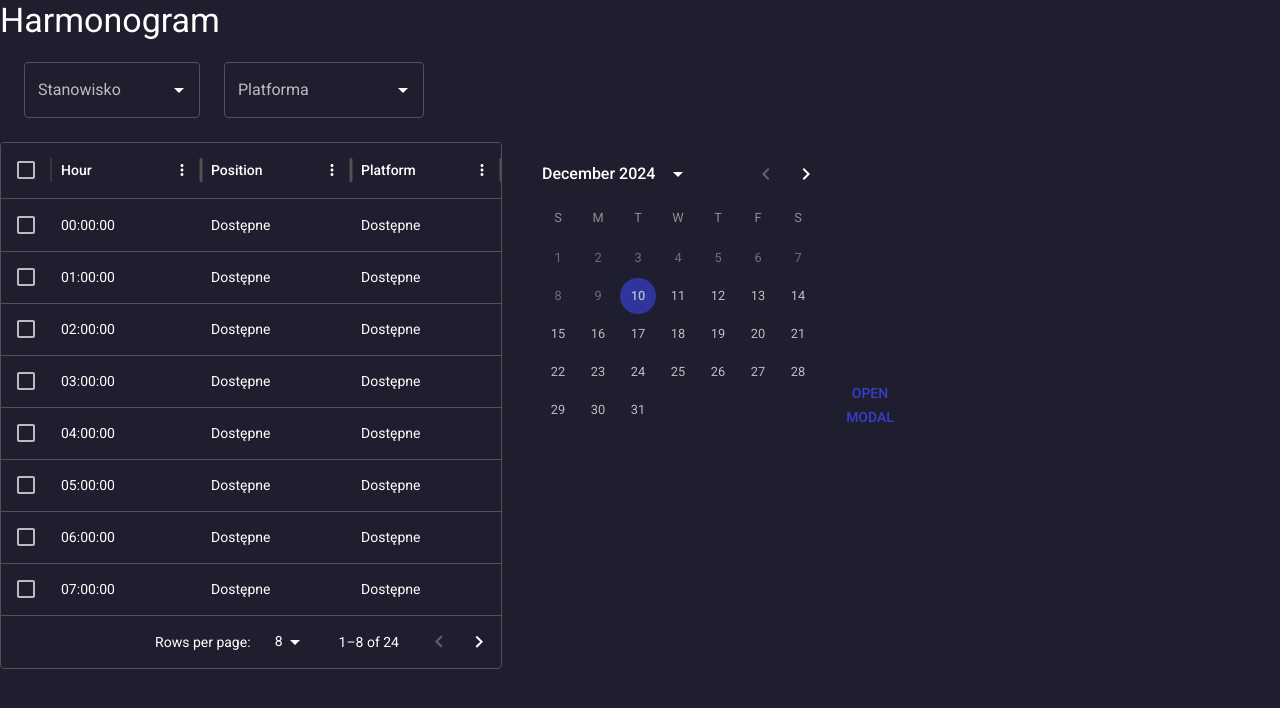
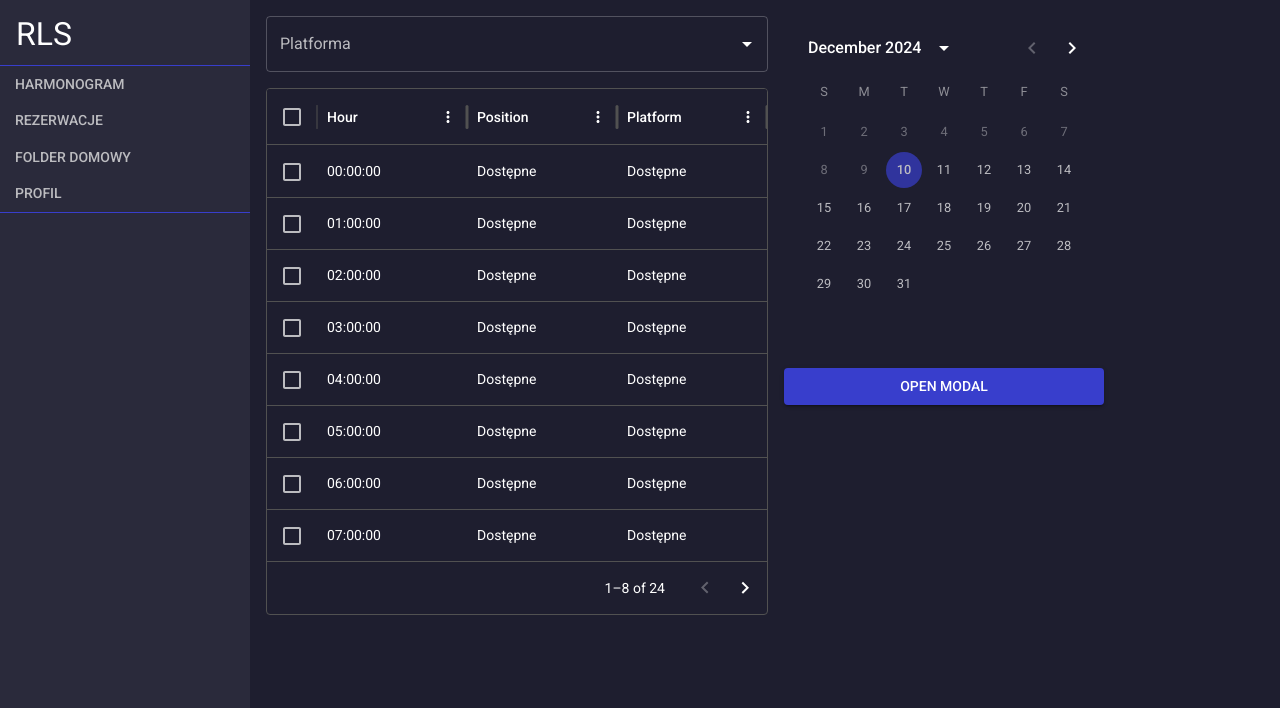
Before and after one commit to Kar0lu/rls-frontend, a React (Vite) app in the folder frontend/: page /user in a window 1280 px wide. Shown: the top 708 px of the page. Built offline with nearby package versions, Linux system fonts and the light colour scheme; sample sign-in values are in the browser's storage.

Commit message:
feat: implemented navigation menu as wrapper component, cleared harmonogram page

```diff
--- a/frontend/src/App.jsx
+++ b/frontend/src/App.jsx
@@ -1,7 +1,7 @@
 import React from 'react';
 import { ThemeProvider, createTheme, CssBaseline } from '@mui/material';
 import LandingPage from './pages/LandingPage';
-import CallendarPage from './pages/CallendarPage'
+import HarmonogramPage from './pages/HarmonogramPage'
 
 import { BrowserRouter as Router, Route, Routes } from 'react-router-dom'
 import AdminRoute from './utils/AdminRoute'
@@ -9,6 +9,7 @@ import UserRoute from './utils/UserRoute'
 
 import { AuthProvider } from './context/AuthContext'
 import { SnackbarProvider } from './context/SnackbarContext';
+import SideNavProvider from './providers/SideNavProvider';
 
 const theme = createTheme({
   palette: {
@@ -73,11 +74,13 @@ function App() {
       <SnackbarProvider>
       <Router>
       <AuthProvider>
-          <Routes>
-              <Route path="/" element={<LandingPage/>}/>
-              <Route path="/admin" element={<AdminRoute><CallendarPage/></AdminRoute>} />
-              <Route path="/user" element={<UserRoute><CallendarPage/></UserRoute>} />
-          </Routes>
+      <SideNavProvider>
+        <Routes>
+            <Route path="/" element={<LandingPage/>}/>
+            <Route path="/admin" element={<AdminRoute><HarmonogramPage/></AdminRoute>} />
+            <Route path="/user" element={<UserRoute><HarmonogramPage/></UserRoute>} />
+        </Routes>
+      </SideNavProvider>
       </AuthProvider>
       </Router>
       </SnackbarProvider>
--- /dev/null
+++ b/frontend/src/modals/HarmonogramModal.jsx
@@ -0,0 +1,39 @@
+import React from 'react';
+import { Box, Modal, Typography } from '@mui/material';
+import { DatePicker } from '@mui/x-date-pickers';
+
+const HarmonogramModal = ({open, handleClose, selectedDate}) => {
+    return (
+        <Modal
+            open={open}
+            onClose={handleClose}
+            aria-labelledby="modal-modal-title"
+            aria-describedby="modal-modal-description"
+        >
+            <Box
+                sx={{
+                    position: 'absolute',
+                    top: '50%',
+                    left: '50%',
+                    transform: 'translate(-50%, -50%)',
+                    width: 400,
+                    bgcolor: 'background.paper',
+                    border: '2px solid #000',
+                    boxShadow: 24,
+                    p: 4,
+                }}
+            >
+                <Typography variant="h6" component="h2">
+                    Rezerwacja
+                </Typography>
+                <DatePicker
+                    value={selectedDate}
+                    format="LL"
+                    disabled
+                />
+            </Box>
+        </Modal>
+    );
+};
+
+export default HarmonogramModal
--- a/frontend/src/pages/CallendarPage.jsx
+++ /dev/null
@@ -1,32 +0,0 @@
-/* eslint-disable no-unused-vars */
-import React from 'react';
-import { Container, Box, Typography } from '@mui/material';
-import { LocalizationProvider } from '@mui/x-date-pickers/LocalizationProvider';
-import { AdapterDayjs } from '@mui/x-date-pickers/AdapterDayjs';
-import { DateCalendar } from '@mui/x-date-pickers/DateCalendar';;
-import StudentMenu from '../components/Menu';
-import Harmonogram from '../components/Harmonogram';
-
-
-function CallendarPage(){
-    return(
-    <Box
-        sx={{
-            minHeight: '100vh',
-            display: 'flex',
-            float:'left',
-            marginLeft:0,
-            padding:0
-        }}
-         >
-        <Box maxWidth="md">
-            <Typography variant="h4" component="h1" gutterBottom>
-                Harmonogram
-            </Typography>
-            <Harmonogram/>
-        </Box>
-    </Box>
-    );
-}
-
-export default CallendarPage;
--- a/frontend/src/components/Harmonogram.jsx
+++ b/frontend/src/pages/HarmonogramPage.jsx
@@ -1,15 +1,14 @@
-/* eslint-disable no-unused-vars */
 import React, { useState, useEffect } from 'react';
-import { Box, Container } from '@mui/material';
-import { DataGrid, GridToolbar } from '@mui/x-data-grid';
-import { Typography, Button, Modal, Autocomplete, TextField } from '@mui/material';
-import { DatePicker, LocalizationProvider } from '@mui/x-date-pickers';
-import { DateCalendar } from '@mui/x-date-pickers/DateCalendar';
+import { Box, Button, Autocomplete, TextField } from '@mui/material';
+import { DataGrid } from '@mui/x-data-grid';
+import { LocalizationProvider, DateCalendar } from '@mui/x-date-pickers'
 import { AdapterDayjs } from '@mui/x-date-pickers/AdapterDayjs';
 import dayjs from 'dayjs';
 
-//todo snackbar type warning text
-export default function Harmonogram() {
+import HarmonogramModal from '../modals/HarmonogramModal';
+
+const HarmonogramPage = () => {
+
   const [formValues, setFormValues] = useState({
     position: '',
     platform: ''
@@ -19,27 +18,11 @@ export default function Harmonogram() {
   const [selectedDate, setSelectedDate] = useState(null);
   const [selectedPosition, setSelectedPosition] = useState("PynqZ2");
   const [selectedPlatform, setSelectedPlatform] = useState("Vivado");
+  const [positions, setPositions] = useState([]);
   const [platforms, setPlatforms] = useState([]);
-  const [positions, setPositions] = useState([]);
-  const [selectedRows, setSelectedRows] = useState([]);
-  const [rows, setRows] = useState({});
-  const [start, setStart]=useState([]);
-  const [end, setEnd]=useState([]);
-  const [open, setOpen] = React.useState(false);
+  const [open, setOpen] = useState(false);
   const handleOpen = () => setOpen(true);
   const handleClose = () => setOpen(false);
-
-  const style = {
-    position: 'absolute',
-    top: '50%',
-    left: '50%',
-    transform: 'translate(-50%, -50%)',
-    width: 400,
-    bgcolor: 'background.paper',
-    border: '2px solid #000',
-    boxShadow: 24,
-    p: 4,
-  };
 
   const handleAutocompleteChange = (field, value) => {
     setFormValues((prev) => ({ ...prev, [field]: value }));
@@ -49,12 +32,6 @@ export default function Harmonogram() {
       setSelectedPlatform(value);
     }
   };
-
-  // Funkcja do znajdywania wierszy pomiędzy (nie działa jakby co, work in progress itp)
-  // const selectMiddleRows = () => {
-  //   const middleRows = rows.filter(({id}) => (id)<=end && (id)>=start).map(row => row.id);
-  //   setSelectedRows(middleRows);
-  // };
 
   useEffect(() => {
     setSelectedDate(dayjs());
@@ -154,88 +131,58 @@ useEffect(() => {
 
   return (
     <LocalizationProvider dateAdapter={AdapterDayjs}>
-    <Box sx={{ width: '100%', border: 0, display: 'flex', flexDirection: 'column' }}>
-  <Container sx={{ paddingTop: 1, paddingBottom: 3, display: 'flex'}}>
+    <Box sx={{ display: "flex", gap: 2 }}>
+      <Box sx={{ flex: 1, display: "flex", flexDirection: "column", gap: 2 }}>
         <Autocomplete
-      sx={{width:'200px', paddingRight:3}}
           onChange={(event, value) => {
-        handleAutocompleteChange(setSelectedPosition(value ? value.id : null));
-  }}
-      options={positions}
-      getOptionLabel={(option) => option.name}
-      isOptionEqualToValue={(option, value) => option.id === value.id}
-      renderInput={(params) => (
-        <TextField {...params} label="Stanowisko" variant="outlined" fullWidth />
-      )}
-    />
-    <Autocomplete
-      sx={{width:'200px'}}
-      onChange={(event, value) => {
-        handleAutocompleteChange(setSelectedPlatform(value ? value.id : null));
-        value=selectedPlatform;
+            handleAutocompleteChange(
+              setSelectedPlatform(value ? value.id : null)
+            );
           }}
           options={platforms}
           getOptionLabel={(option) => option.name}
           isOptionEqualToValue={(option, value) => option.id === value.id}
           renderInput={(params) => (
-        <TextField {...params} label="Platforma" variant="outlined" fullWidth />
+            <TextField {...params} label="Platforma" variant="outlined" />
           )}
         />
-  </Container>
-
-  <Box sx={{ display: 'flex', justifyContent: 'space-between' }}>
-    <Box sx={{ flex: 3, width:"530px"}}>
         <DataGrid
-        components={{ Toolbar: GridToolbar }}
           rows={filteredData}
           columns={columns}
-        pageSizeOptions={[8, 24]}
+          checkboxSelection
+          disableRowSelectionOnClick
+          isRowSelectable={(params) =>
+            params.row.platform === "Dostępne" && params.row.position === "Dostępne"
+          }
+          pageSizeOptions={[8]}
           initialState={{
             pagination: {
-            paginationModel: { pageSize: 8, page: 0 },
-          }
+              paginationModel: {
+                pageSize: 8,
+              },
+            },
           }}
-        checkboxSelection
-        disableRowSelectionOnClick
-        isRowSelectable={(params) => params.row.platform === "Dostępne" && params.row.position ==="Dostępne"}
-      // Tutaj jest początek funkcji do sortowania
-      //   onRowSelectionModelChange={(newSelection) => {
-      //     setSelectedRows(newSelection);
-      //     setStart(Math.min(selectedRows));
-      //     setEnd(Math.max(selectedRows));
-      //     selectMiddleRows()
-      // }}
+          sx={{ flexGrow: 1 }}
         />
       </Box>
-    <Box sx={{ flex: 1, marginLeft: 2 }}>
+
+      <Box sx={{ flex: 1, display: "flex", flexDirection: "column", gap: 2 }}>
+
         <DateCalendar
           value={selectedDate}
           minDate={dayjs()}
           defaultValue={dayjs()}
           onChange={(newDate) => setSelectedDate(newDate)}
         />
-    </Box>
-    <Button onClick={handleOpen}>Open modal</Button>
-      <Modal
-        open={open}
-        onClose={handleClose}
-        aria-labelledby="modal-modal-title"
-        aria-describedby="modal-modal-description"
-      >
-        <Box sx={style}>
-          <Typography id="modal-modal-title" variant="h6" component="h2">
-            Rezerwacja
-          </Typography>
-          <Typography id="modal-modal-description" sx={{ mt: 2 }}>
-            <DatePicker
-            value={selectedDate}
-            format="LL"/>
-          </Typography>
-        </Box>
-      </Modal>
+
+        <Button variant="contained" onClick={handleOpen}>
+          Open modal
+        </Button>
       </Box>
     </Box>
+    <HarmonogramModal open={open} handleClose={handleClose} selectedDate={selectedDate}/>
     </LocalizationProvider>
+  );
+};
 
-  );
-}
+export default HarmonogramPage
--- a/frontend/src/pages/LandingPage.jsx
+++ b/frontend/src/pages/LandingPage.jsx
@@ -2,7 +2,7 @@ import React from 'react';
 import { Typography, Box } from '@mui/material';
 import LoginForm from '../components/LoginForm';
 
-function LandingPage() {
+const LandingPage = () => {
   return (
     <Box
       sx={{
--- /dev/null
+++ b/frontend/src/providers/SideNavProvider.jsx
@@ -0,0 +1,60 @@
+import React from 'react';
+import { useLocation } from 'react-router-dom';
+import { Box, Typography, Button } from '@mui/material';
+import { styled } from '@mui/material/styles';
+
+const MenuButton = styled(Button)(() => ({
+  justifyContent: 'left',
+  paddingLeft: '15px',
+  borderColor: 'primary',
+}));
+
+const SideNavProvider = ({ children }) => {
+  const location = useLocation();
+  const showDrawer = location.pathname !== '/';
+
+  if(showDrawer){
+    return (
+      <Box sx={{ display: 'flex', height: '100vh' }}>
+        <Box
+          sx={{
+            height: '100vh',
+            width: '250px',
+            textAlign: 'left',
+            backgroundColor: 'background.paper',
+          }}
+        >
+          <Typography pl={2} variant="h3" component="h1" gutterBottom pt={2}>
+            RLS
+          </Typography>
+          <Box
+            sx={{
+              display: 'flex',
+              flexDirection: 'column',
+              borderTop: 1,
+              borderBottom: 1,
+              borderColor: '#383ecc',
+            }}
+          >
+            <MenuButton color="secondary">Harmonogram</MenuButton>
+            <MenuButton color="secondary">Rezerwacje</MenuButton>
+            <MenuButton color="secondary">Folder domowy</MenuButton>
+            <MenuButton color="secondary">Profil</MenuButton>
+          </Box>
+        </Box>
+
+        <Box sx={{ pt: 2, pl: 2}}>
+          {children}
+        </Box>
+      </Box>
+    );
+  } else {
+    return(
+      <>{children}</>
+    )
+  }
+
+
+};
+
+export default SideNavProvider
```
Lines whose indentation alone changed are shown as unchanged.
